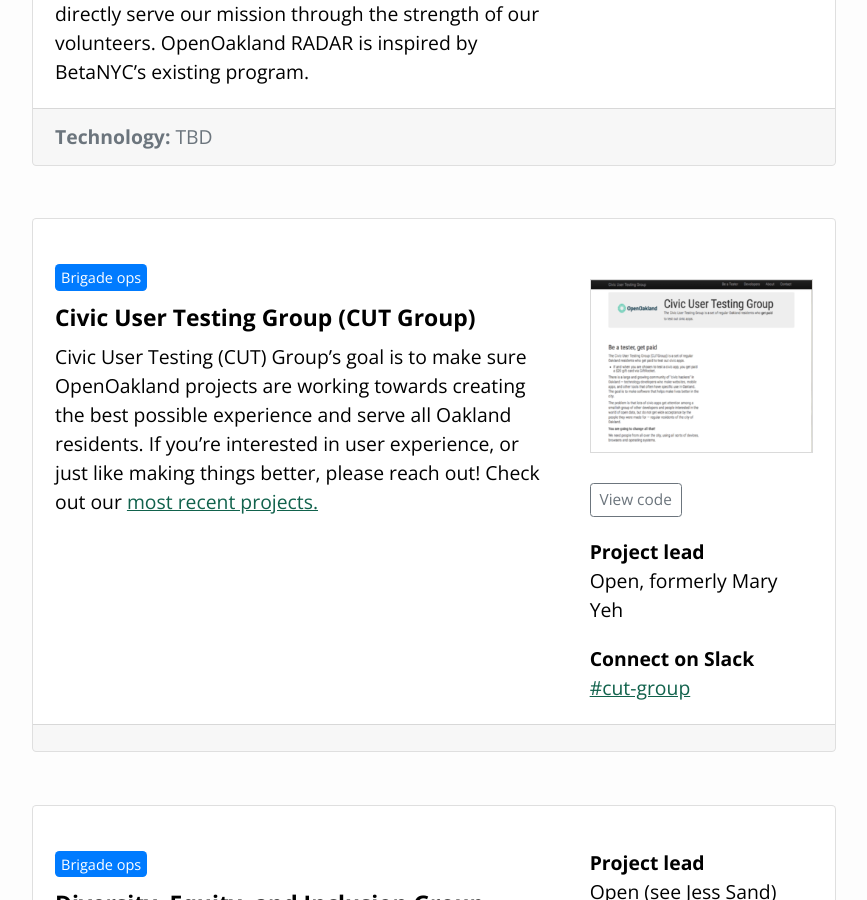
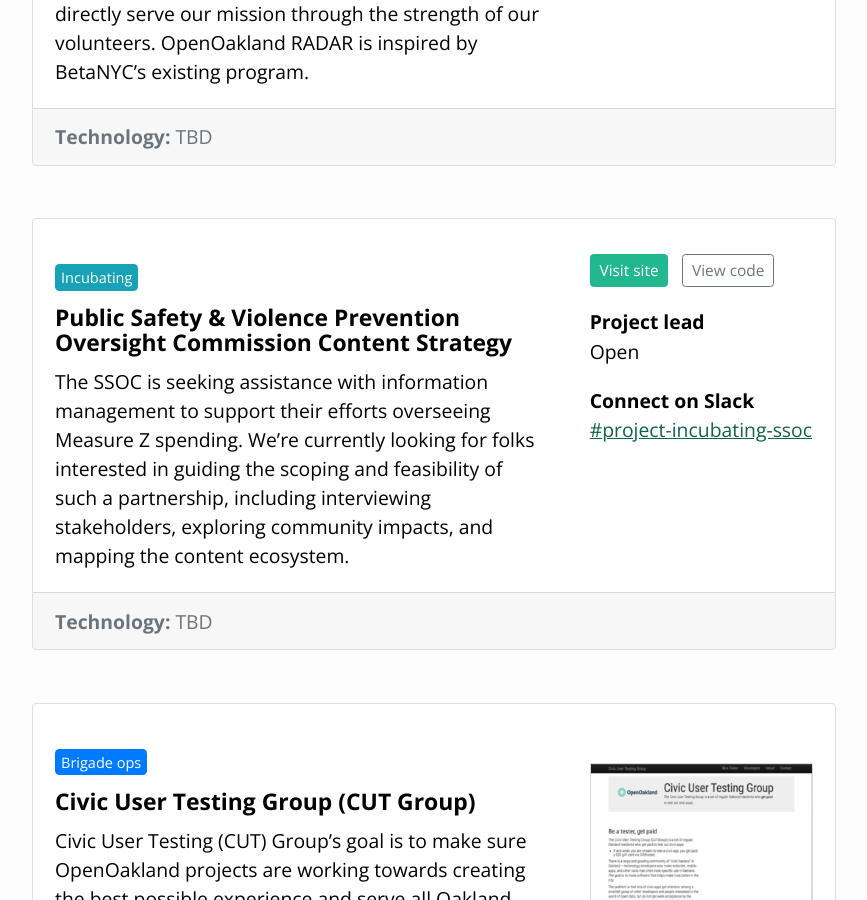
Before and after one commit to openoakland/openoakland.org, a Jekyll site: the page built from src/projects.md, in a window 1280 px wide and 900 px high, scrolled down 4327 px. Shown: the whole window, without its empty margins (206-1073 px from the left). Built offline with Jekyll 4.4.1, drawn with Linux system fonts in a browser that asks for light colours; nearby versions of some CDN libraries.

Commit message:
Update incubating_projects.yml

```diff
--- a/src/_data/incubating_projects.yml
+++ b/src/_data/incubating_projects.yml
@@ -8,3 +8,13 @@
   slack_channel: project-incubating-radar
   description: RADAR is exploring how we can use OpenOakland's particular data expertise to further the needs of our community and government partners by supplementing their own internal capacity, thereby amplifying their impact. Our hypothesis is that creating an off-the-shelf request service for well-scoped, time-bound, data-centric projects can help potential partners make better use of OpenOakland's services, create a more consistent pipeline of mission-aligned projects for the brigade, and allow us to more directly serve our mission through the strength of our volunteers. OpenOakland RADAR is inspired by BetaNYC's existing program.
   tech: TBD
+-
+  name: Public Safety & Violence Prevention Oversight Commission Content Strategy
+  image:
+  website: https://www.oaklandca.gov/boards-commissions/public-safety-and-services-violence-prevention-oversight-commission
+  repo: https://docs.google.com/document/d/1NNJ2tPtBmvMce_V83NFBiRxmPeErWpGAZpCh7iHhWEE/edit?usp=sharing
+  leader: Open
+  slack_id: T02FEGG84
+  slack_channel: project-incubating-ssoc
+  description: The SSOC is seeking assistance with information management to support their efforts overseeing Measure Z spending. We're currently looking for folks interested in guiding the scoping and feasibility of such a partnership, including interviewing stakeholders, exploring community impacts, and mapping the content ecosystem.
+  tech: TBD
```
